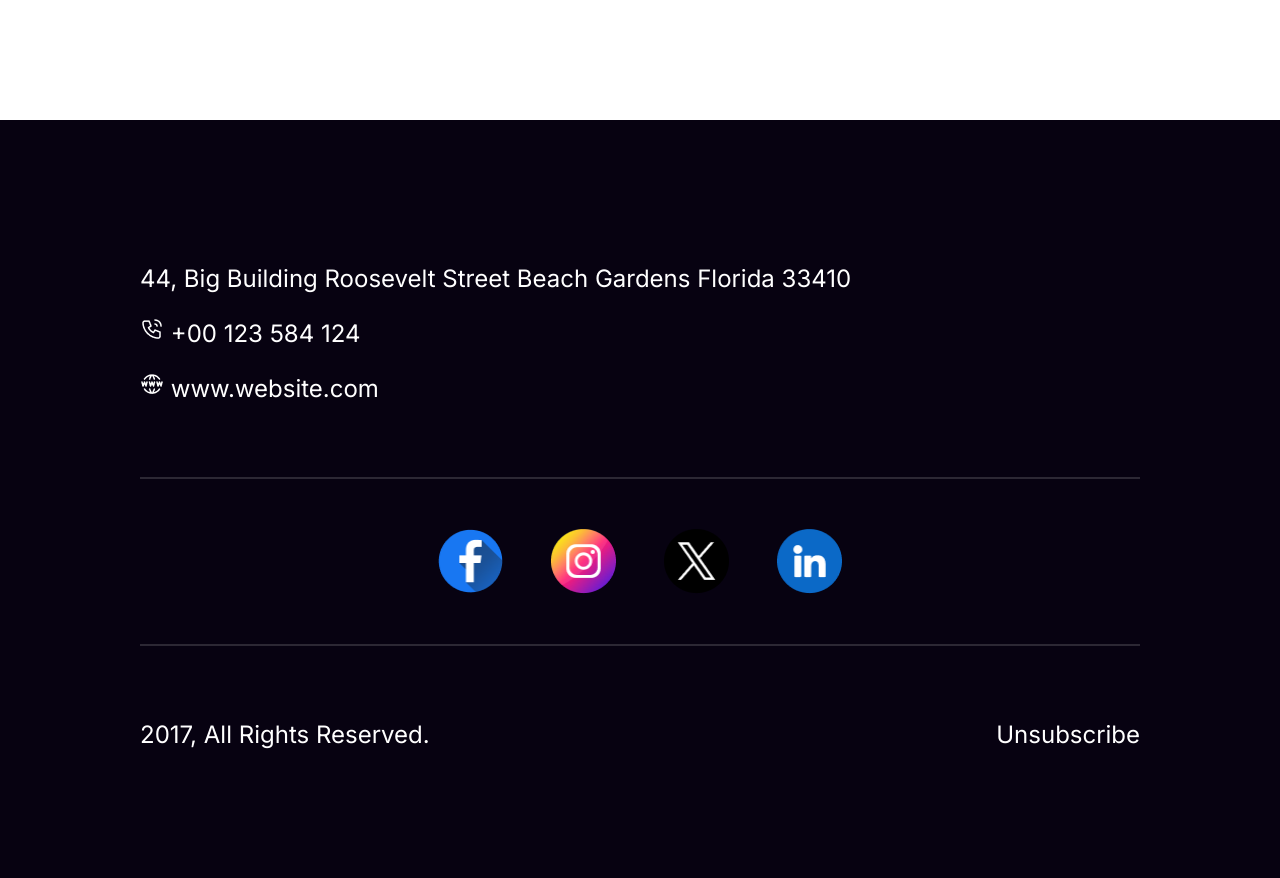
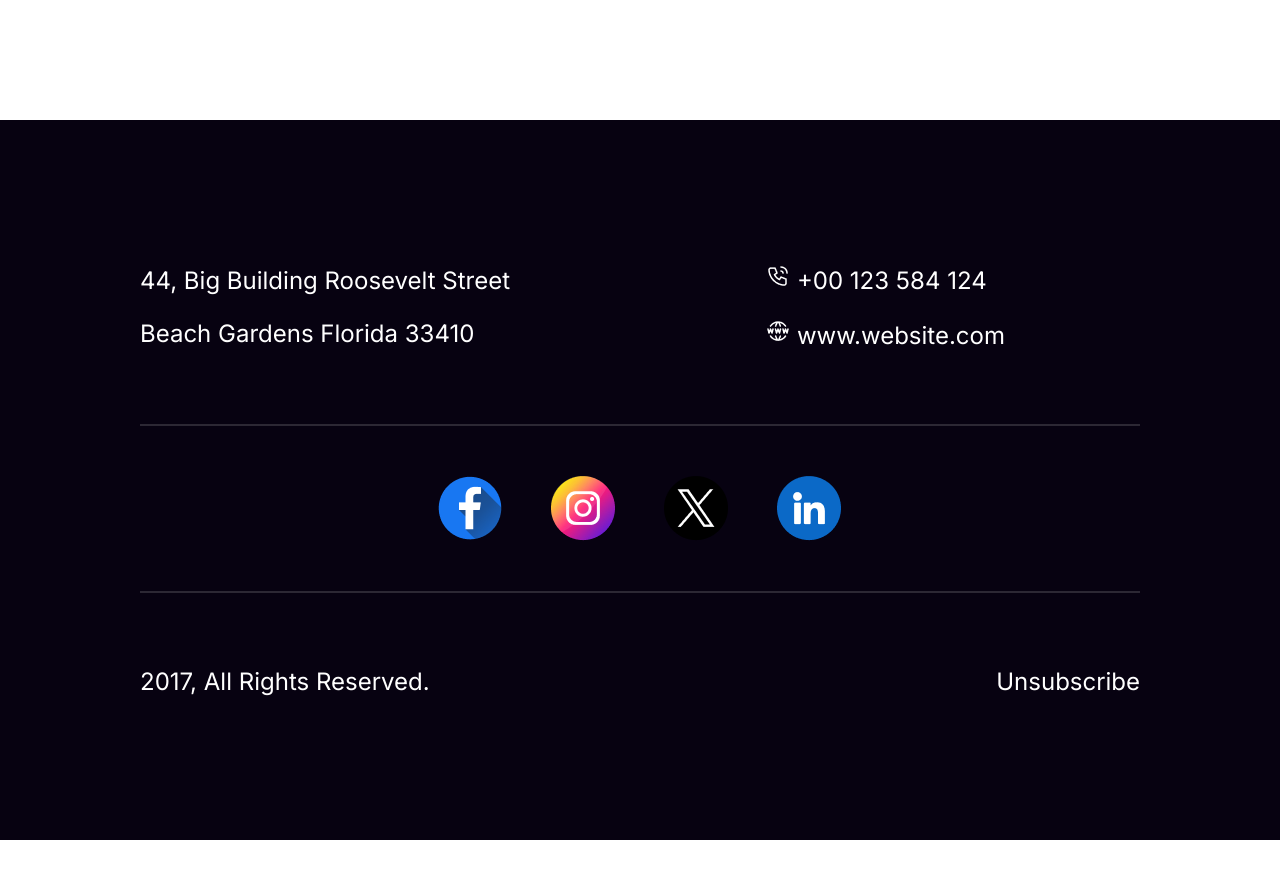
Before and after one commit to Maysha-Khanom-Moon/ph-a1-new-year-new-mission, a plain HTML site: page index.html in a window 1280 px wide. After the commit the page ends 840 px from the top, so only its background shows below. Drawn offline with Linux system fonts and the light colour scheme.

Commit message:
connect with my profiles with image in footer

```diff
--- a/index.html
+++ b/index.html
@@ -15,9 +15,11 @@
 
     <footer>
         <div class="top">
-            <p>44, Big Building Roosevelt Street
-                Beach Gardens Florida 33410</p>
-            <div>
+            <div class="top-left">
+                <p>44, Big Building Roosevelt Street</p>
+                <p>Beach Gardens Florida 33410</p>
+            </div>
+            <div class="top-right">
                 <p>
                     <img src="resources/Call.png" alt="">
                     +00 123 584 124
@@ -30,10 +32,10 @@
         </div>
         <hr>
         <div class="center">
-            <img src="resources/Facebook.png" alt="fb">
-            <img src="resources/Instagram.png" alt="insta">
-            <img src="resources/Twitter.png" alt="twitter">
-            <img src="resources/Linkedin.png" alt="linkedin">
+            <a href="https://web.facebook.com/maysha.moon.94695459/"><img src="resources/Facebook.png" alt="fb"></a>
+            <a href="https://www.instagram.com/maysha_moon_/"><img src="resources/Instagram.png" alt="insta"></a>
+            <a href="https://twitter.com/maysha412"><img src="resources/Twitter.png" alt="twitter"></a>
+            <a href="https://www.linkedin.com/in/maysha-khanom-moon-933587249/"><img src="resources/Linkedin.png" alt="linkedin"></a>
         </div>
         <hr>
         <div class="bottom">
--- a/style.css
+++ b/style.css
@@ -22,12 +22,23 @@ footer hr {
     margin: 50px 0;
 }
 
+footer .top {
+    display: flex;
+    justify-content: space-between;
+    align-items: center;
+    padding: 0;
+}
+
+footer .top-right {
+    margin-right: 135px;
+}
+
 footer .center {
     display: flex;
     justify-content: center;
 }
 
-.center img {
+.center a{
     height: 65px;
     width: 65px;
     margin: 0 24px;
```
